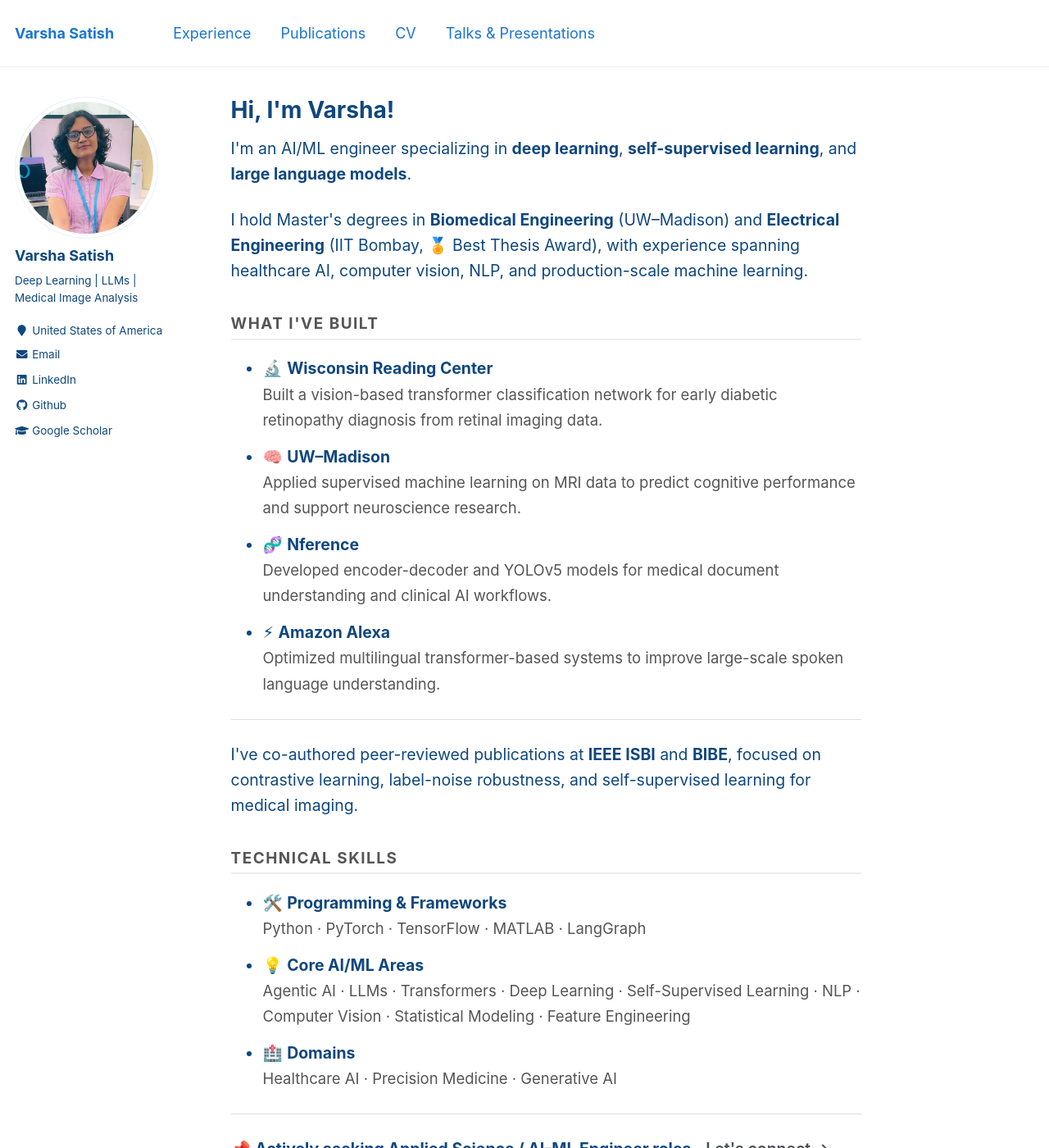
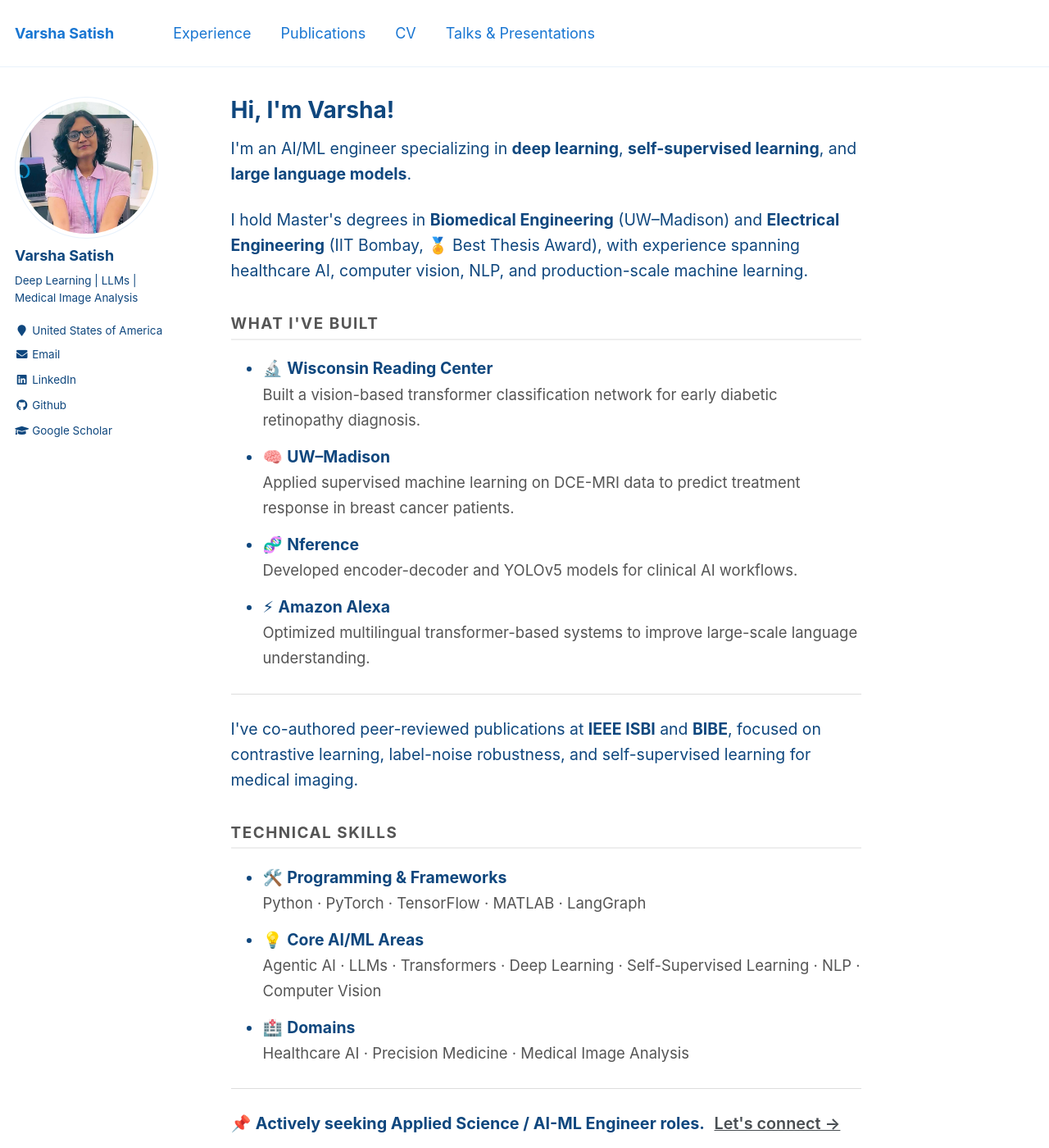
Before and after one commit to VarshaSatish/VarshaSatish.github.io, a Jekyll site: the page built from _pages/about.md, in a window 1280 px wide and 1400 px high. Shown: the whole window at 82% size. Built offline with Jekyll 4.4.1, drawn with Linux system fonts in a browser that asks for light colours.

Commit message:
Update about.md

```diff
--- a/_pages/about.md
+++ b/_pages/about.md
@@ -16,10 +16,11 @@ redirect_from:
 <h2 style="font-size:1.05em;font-weight:700;text-transform:uppercase;letter-spacing:0.08em;color:#555;border-bottom:2px solid #eee;padding-bottom:6px;margin-top:2em;">What I've Built</h2>
 
 <ul style="font-size:1.08em;line-height:1.6;list-style-position:outside;padding-left:2em;margin-left:0;">
-  <li style="margin:0 0 14px 0;"><span style="font-size:1em;">🔬</span> <strong>Wisconsin Reading Center</strong><br><span style="color:#555;font-size:0.95em;line-height:1.4;">Built a vision-based transformer classification network for early diabetic retinopathy diagnosis from retinal imaging data.</span></li>
-  <li style="margin:0 0 14px 0;"><span style="font-size:1em;">🧠</span> <strong>UW–Madison</strong><br><span style="color:#555;font-size:0.95em;line-height:1.4;">Applied supervised machine learning on MRI data to predict cognitive performance and support neuroscience research.</span></li>
-  <li style="margin:0 0 14px 0;"><span style="font-size:1em;">🧬</span> <strong>Nference</strong><br><span style="color:#555;font-size:0.95em;line-height:1.4;">Developed encoder-decoder and YOLOv5 models for medical document understanding and clinical AI workflows.</span></li>
-  <li style="margin:0 0 14px 0;"><span style="font-size:1em;">⚡</span> <strong>Amazon Alexa</strong><br><span style="color:#555;font-size:0.95em;line-height:1.4;">Optimized multilingual transformer-based systems to improve large-scale spoken language understanding.</span></li>
+  <li style="margin:0 0 14px 0;"><span style="font-size:1em;">🔬</span> <strong>Wisconsin Reading Center</strong><br><span style="color:#555;font-size:0.95em;line-height:1.4;">Built a vision-based transformer classification network for early diabetic retinopathy diagnosis.</span></li>
+  <li style="margin:0 0 14px 0;"><span style="font-size:1em;">🧠</span> <strong>UW–Madison</strong><br><span style="color:#555;font-size:0.95em;line-height:1.4;">Applied supervised machine learning on DCE-MRI data to predict treatment response in breast cancer patients.
+ </span></li>
+  <li style="margin:0 0 14px 0;"><span style="font-size:1em;">🧬</span> <strong>Nference</strong><br><span style="color:#555;font-size:0.95em;line-height:1.4;">Developed encoder-decoder and YOLOv5 models for clinical AI workflows.</span></li>
+  <li style="margin:0 0 14px 0;"><span style="font-size:1em;">⚡</span> <strong>Amazon Alexa</strong><br><span style="color:#555;font-size:0.95em;line-height:1.4;">Optimized multilingual transformer-based systems to improve large-scale language understanding.</span></li>
 </ul>
 
 <hr style="border:none;border-top:1px solid #ddd;margin:1.5em 0;">
@@ -30,11 +31,11 @@ redirect_from:
 
 <ul style="font-size:1.08em;line-height:1.6;list-style-position:outside;padding-left:2em;margin-left:0;">
   <li style="margin:0 0 14px 0;"><span style="font-size:1em;">🛠️</span> <strong>Programming &amp; Frameworks</strong><br><span style="color:#555;font-size:0.95em;line-height:1.4;">Python · PyTorch · TensorFlow · MATLAB · LangGraph</span></li>
-  <li style="margin:0 0 14px 0;"><span style="font-size:1em;">💡</span> <strong>Core AI/ML Areas</strong><br><span style="color:#555;font-size:0.95em;line-height:1.4;">Agentic AI · LLMs · Transformers · Deep Learning · Self-Supervised Learning · NLP · Computer Vision · Statistical Modeling · Feature Engineering</span></li>
-  <li style="margin:0 0 14px 0;"><span style="font-size:1em;">🏥</span> <strong>Domains</strong><br><span style="color:#555;font-size:0.95em;line-height:1.4;">Healthcare AI · Precision Medicine · Generative AI</span></li>
+  <li style="margin:0 0 14px 0;"><span style="font-size:1em;">💡</span> <strong>Core AI/ML Areas</strong><br><span style="color:#555;font-size:0.95em;line-height:1.4;">Agentic AI · LLMs · Transformers · Deep Learning · Self-Supervised Learning · NLP · Computer Vision</span></li>
+  <li style="margin:0 0 14px 0;"><span style="font-size:1em;">🏥</span> <strong>Domains</strong><br><span style="color:#555;font-size:0.95em;line-height:1.4;">Healthcare AI · Precision Medicine · Medical Image Analysis</span></li>
 </ul>
 
 <hr style="border:none;border-top:1px solid #ddd;margin:1.5em 0;">
 
-<p style="font-size:1.08em;line-height:1.6;">📌 <strong>Actively seeking Applied Science / AI-ML Engineer roles.</strong>
+<p style="font-size:1.1em;line-height:1.6;">📌 <strong>Actively seeking Applied Science / AI-ML Engineer roles.</strong>
   <a href="mailto:varshasatish14@gmail.com" style="margin-left:6px;color:#494e52;font-weight:600;">Let's connect →</a></p>
```
